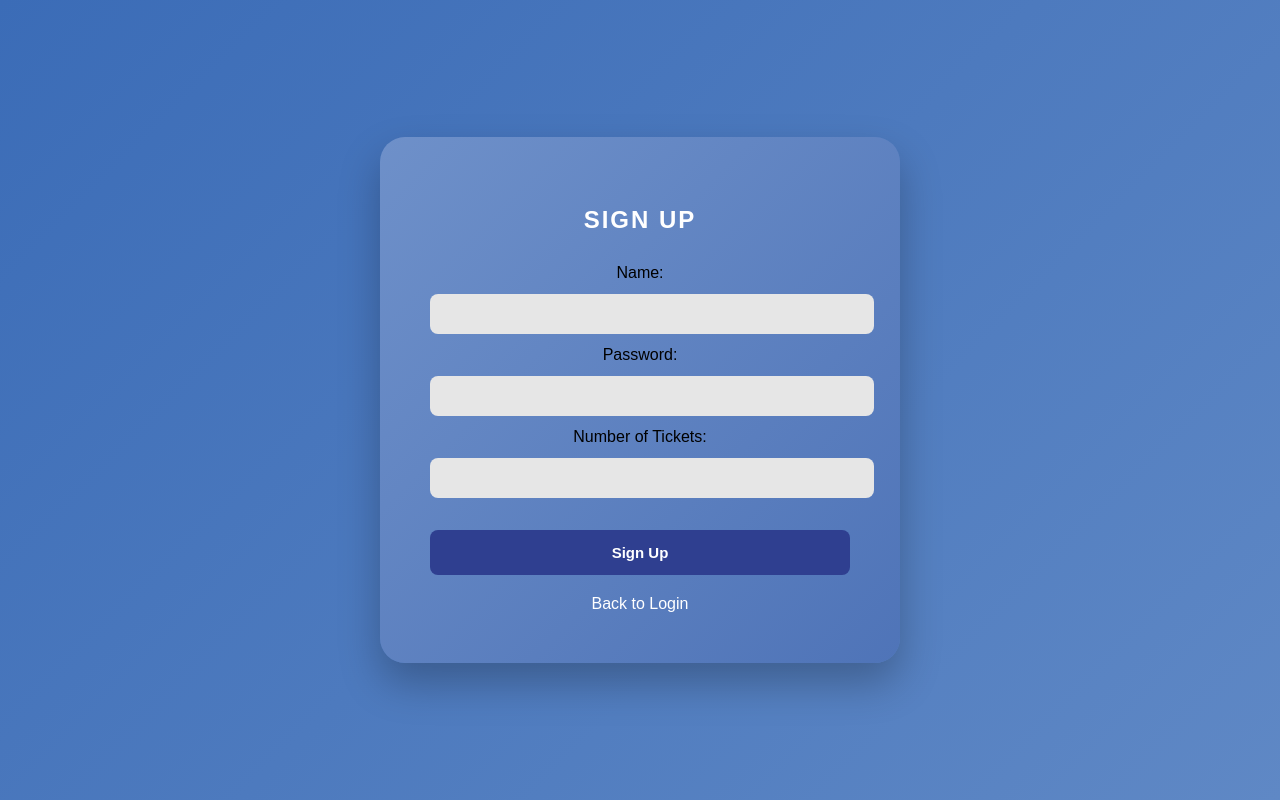
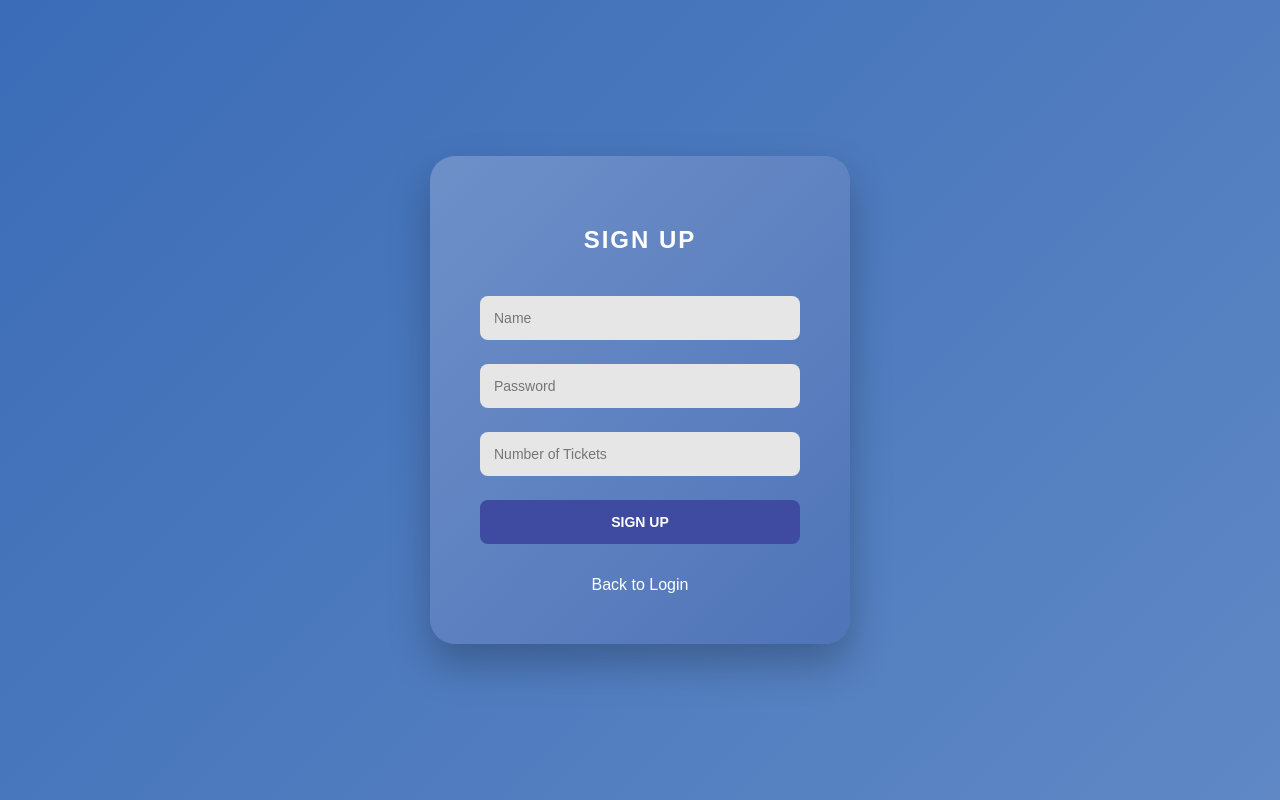
Before and after one commit to Pushti20/Ticket-system, a Flask app: page /signup in a window 1280 px wide. Run offline with Flask 3, Linux system fonts and the light colour scheme; some libraries are stand-ins or nearby versions.

Commit message:
Update signup.html

```diff
--- a/templates/signup.html
+++ b/templates/signup.html
@@ -4,14 +4,22 @@
 <title>Sign Up</title>
 
 <style>
+* {
+    box-sizing: border-box;
+}
+
+html, body {
+    margin: 0;
+    padding: 0;
+    height: 100%;
+    background: linear-gradient(135deg, #3b6cb7, #5f88c5);
+    font-family: Arial, sans-serif;
+}
+
 body {
-            margin: 0;
-            font-family: Arial, sans-serif;
-            height: 100vh;
     display: flex;
     justify-content: center;
     align-items: center;
-            background: linear-gradient(135deg, #3b6cb7, #5f88c5);
 }
 
 .container {
@@ -29,33 +37,31 @@
     letter-spacing: 2px;
 }
 
+input, button {
+    width: 100%;
+    padding: 14px;
+    margin: 12px 0;
+    border-radius: 8px;
+    font-size: 14px;
+}
+
 input {
-            width: 100%;
-            padding: 12px;
-            margin: 12px 0;
     border: none;
-            border-radius: 8px;
     background: #e6e6e6;
-            font-size: 14px;
     outline: none;
 }
 
 button {
-            width: 100%;
-            padding: 14px;
-            margin-top: 20px;
-            background: #2f3f90;
+    background: #3f4aa1;   /* Same as login */
     color: white;
     border: none;
-            border-radius: 8px;
     font-weight: bold;
-            font-size: 15px;
     cursor: pointer;
     transition: 0.3s;
 }
 
 button:hover {
-            background: #1e2c6d;
+    background: #2f3f90;
 }
 
 a {
@@ -77,19 +83,15 @@
 <h2>SIGN UP</h2>
 
 <form method="POST">
-            Name:
-            <input type="text" name="name" required>
+<input type="text" name="name" placeholder="Name" required>
+<input type="password" name="password" placeholder="Password" required>
+<input type="number" name="tickets" placeholder="Number of Tickets" min="1" required>
 
-            Password:
-            <input type="password" name="password" required>
-
-            Number of Tickets:
-            <input type="number" name="tickets" min="1" required>
-
-            <button type="submit">Sign Up</button>
+<button type="submit">SIGN UP</button>
 </form>
 
 <a href="/">Back to Login</a>
+
 </div>
 
 </body>
```
Lines whose indentation alone changed are shown as unchanged.
